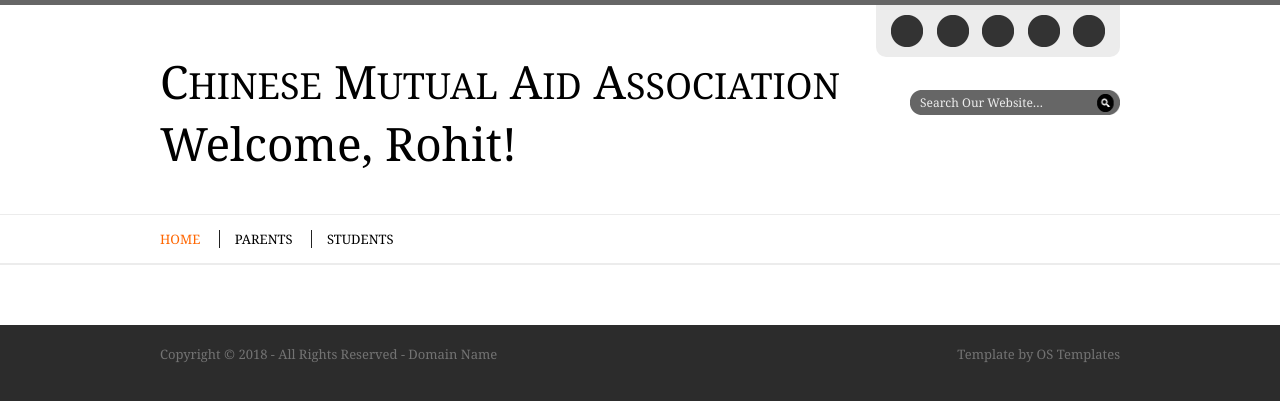
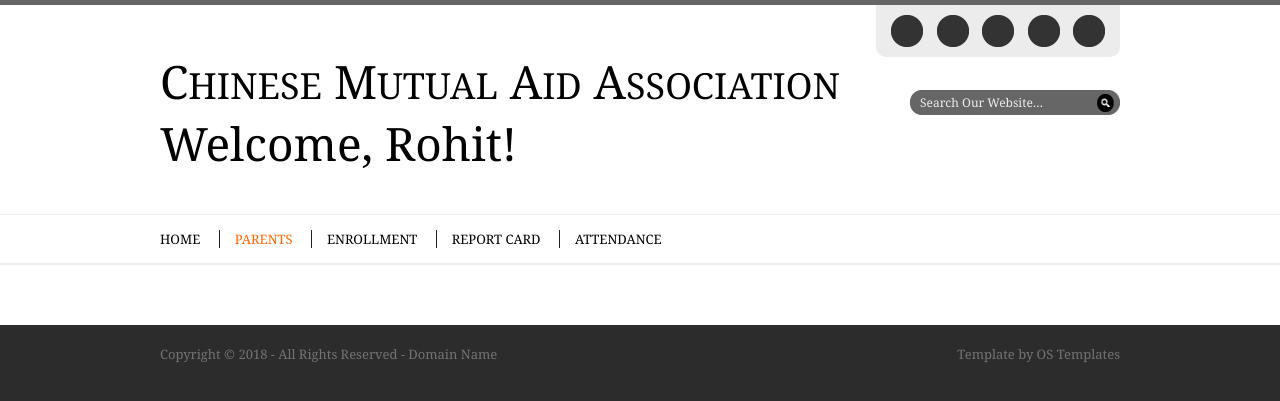
Before and after one commit to Chicago18/team-8, a Flask app: page /ParentPortal in a window 1280 px wide. Shown: the top 401 px of the page. Run offline with Flask 2, Linux system fonts and the light colour scheme; some libraries are stand-ins or nearby versions.

Commit message:
create more buttons on parent portal

```diff
--- a/templates/concept-clean/ParentPortal.html
+++ b/templates/concept-clean/ParentPortal.html
@@ -48,9 +48,11 @@
 <div class="wrapper row2">
   <nav id="topnav">
     <ul class="clear">
-      <li class="first active"><a href="https://www.chinesemutualaid.org/">Home</a></li>
-      <li><a href="pages/style-demo.html">Parents</a></li>
-      <li><a href="pages/full-width.html">Students</a></li>
+      <li><a href="https://www.chinesemutualaid.org/">Home</a></li>
+      <li class="first active"><a href="pages/style-demo.html">Parents</a></li>
+      <li><a href="/Enrollment">Enrollment</a></li>
+      <li><a href="/Report_Card">Report Card</a></li>
+      <li><a href="/Attendace">Attendance</a></li>
     </ul>
   </nav>
 </div>
```
